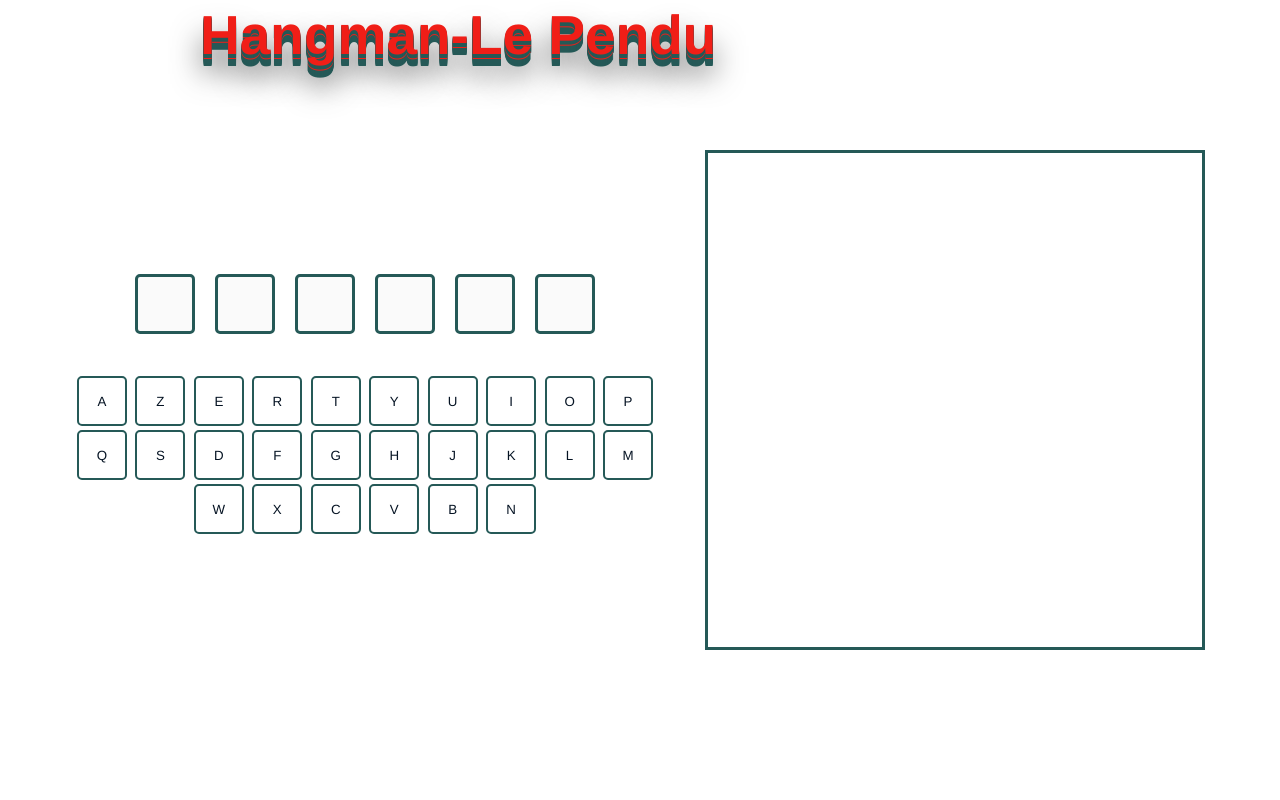
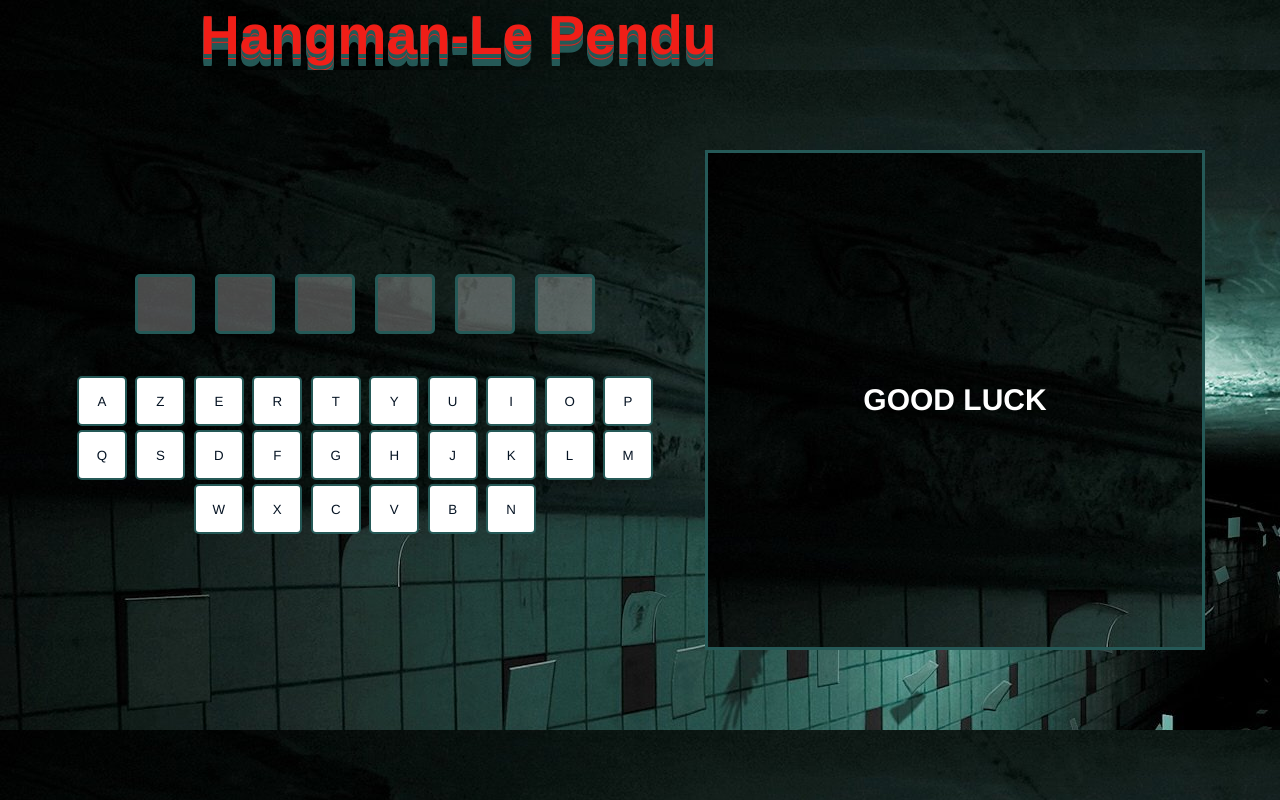
Before and after one commit to sarah-jpro/Hangman, a plain HTML site: page index.html in a window 1280 px wide. Drawn offline with Linux system fonts and the light colour scheme; the site is published under a folder, as on GitHub Pages, so addresses that start at the root find nothing.

Commit message:
Update styles.css

```diff
--- a/styles.css
+++ b/styles.css
@@ -16,7 +16,7 @@ html, body {
       align-items: center;
       justify-content: space-between;
       height: 70px;
-      background-image: url("/Img/thumb-1920-80110.jpg");
+      background-image: url("Img/thumb-1920-80110.jpg");
 
   }
   #header #titre{
@@ -86,7 +86,7 @@ html, body {
       display: flex;
       align-items: center;
       justify-content: center;
-      background-image: url("/Img/thumb-1920-80110.jpg");
+      background-image: url("Img/thumb-1920-80110.jpg");
       width: 500px;
       height: 500px;
       margin-left: 50px;
@@ -124,7 +124,7 @@ html, body {
       position: absolute;
       bottom: 70px;
       top: 70px;
-      background-image: url("/Img/thumb-1920-80110.jpg");
+      background-image: url("Img/thumb-1920-80110.jpg");
       text-align: center;
       color: white;
       display: flex;
@@ -186,7 +186,7 @@ html, body {
       width: 100%;
       height: 70px;
       bottom: 0;
-      background-image: url("/Img/thumb-1920-80110.jpg");
+      background-image: url("Img/thumb-1920-80110.jpg");
 
   }
   #footer span{
```
